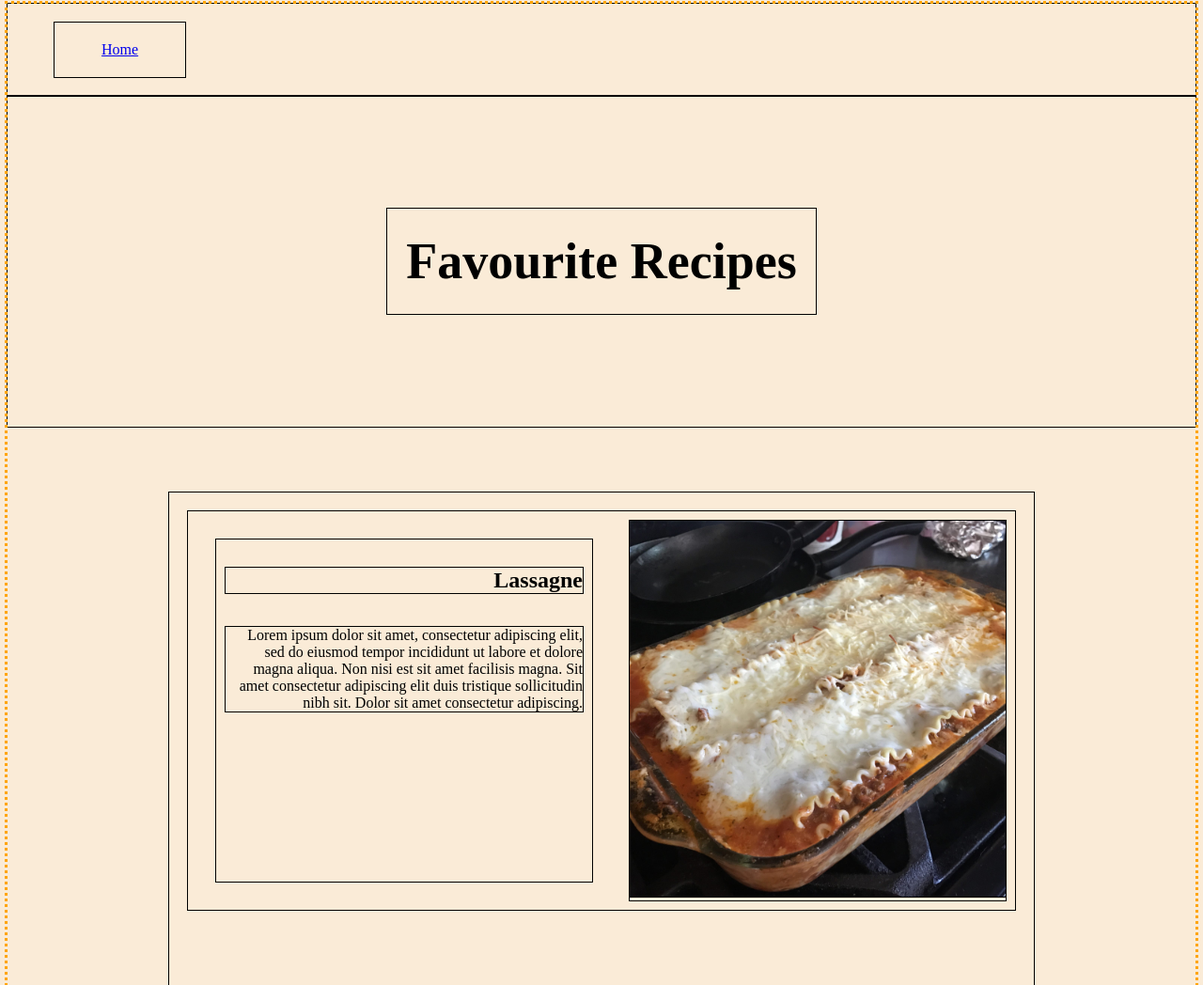
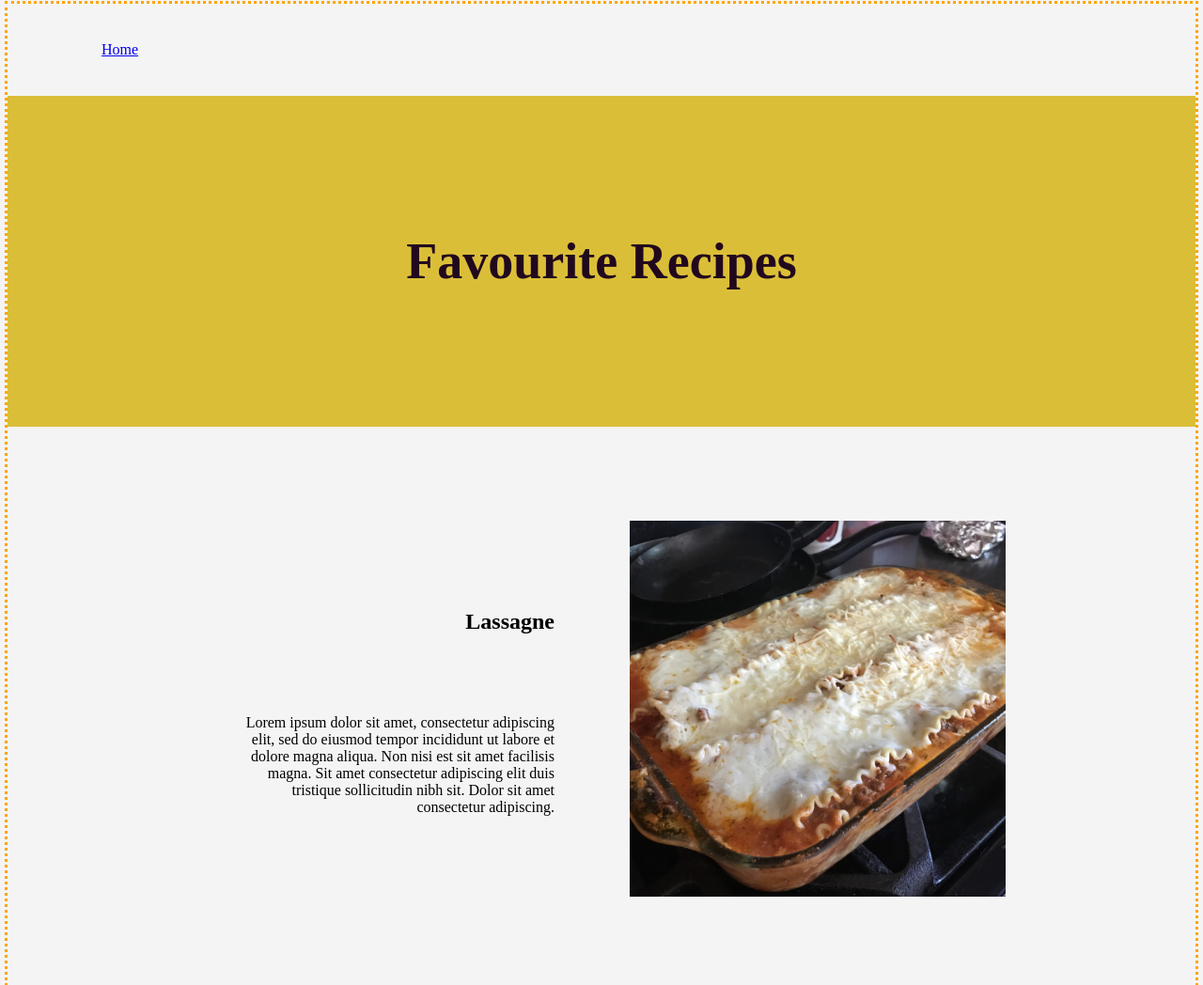
Before and after one commit to KennGerasmia/odin-recipes, a plain HTML site: page index.html in a window 1280 px wide. Shown: the part 4-1052 px from the top of the page at 94% size. Drawn offline with Linux system fonts and the light colour scheme.

Commit message:
Not an important commit

```diff
--- a/styles.css
+++ b/styles.css
@@ -1,4 +1,4 @@
-.outline {
+/* .outline {
     outline: 1px black solid;
 }
 
@@ -12,7 +12,7 @@
 
 .outline3{
     outline: 1px blue solid;
-}
+} */
 
 
 body {
@@ -21,11 +21,7 @@ body {
     flex-direction: column;
     outline: 3px orange dotted;
 
-    background-color: antiquewhite;
-}
-
-.recipe-section-container {
-    max-width: 920px;
+    background-color: #F4F4F4;
 }
 
 .header-bar-container {
@@ -58,6 +54,8 @@ body {
     padding-bottom: 20px;
     padding-right: 20px;
     padding-left: 20px;
+
+    background-color: #DBBE38;
 }
 
 .header-title {
@@ -68,6 +66,7 @@ body {
     padding-left: 20px;
     padding-right: 20px;
 
+    color: #21081D;
     font-size: 54px;
     text-align: center;
 }
@@ -77,6 +76,9 @@ body {
     flex-direction: column;
     gap: 80px;
 
+    min-width: 700px;
+    max-width: 920px;
+
     margin: auto;
     margin-top: 20px;
     margin-bottom: 20px;
@@ -84,7 +86,7 @@ body {
 
 .recipe-design-container {
     display: flex;
-    gap: 20px;
+    gap: 50px;
 
     margin-top: 20px;
     margin-bottom: 20px;
@@ -98,8 +100,9 @@ body {
 
 .recipe-section {
     display: flex;
+    justify-content: center;
     flex-direction: column;
-    flex-grow: 0;
+    gap: 50px;
 
     margin-top: 20px;
     margin-bottom: 20px;
```
Also changed, not shown: index.html (+0 -1 lines).
